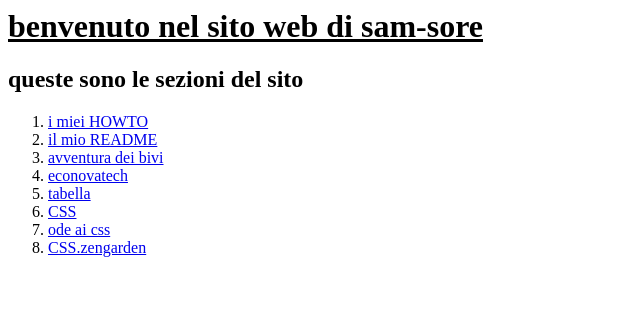
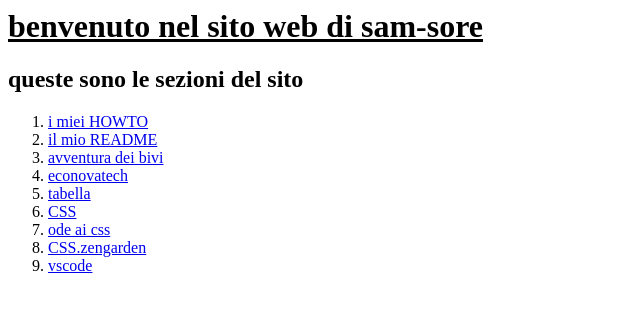
Before and after one commit to sam-sore/sam-sore.github.io, a plain HTML site: page index.html in a window 1280 px wide. Shown: the full height of the page, 0-640 px from the left. Drawn offline with Linux system fonts and the light colour scheme.

Commit message:
nuova pagina

```diff
--- a/index.html
+++ b/index.html
@@ -9,4 +9,5 @@
 <li><a href="css.html">CSS</a></li>
 <li><a href="verifica css.html">ode ai css</a></li>
 <li><a href="CSS.zengarden.html">CSS.zengarden</a></li>
+<li><a href="vscode.html">vscode</a></li>
 </ol>
```
Also changed, not shown: vscode.html (deleted, +0 -1 lines).
